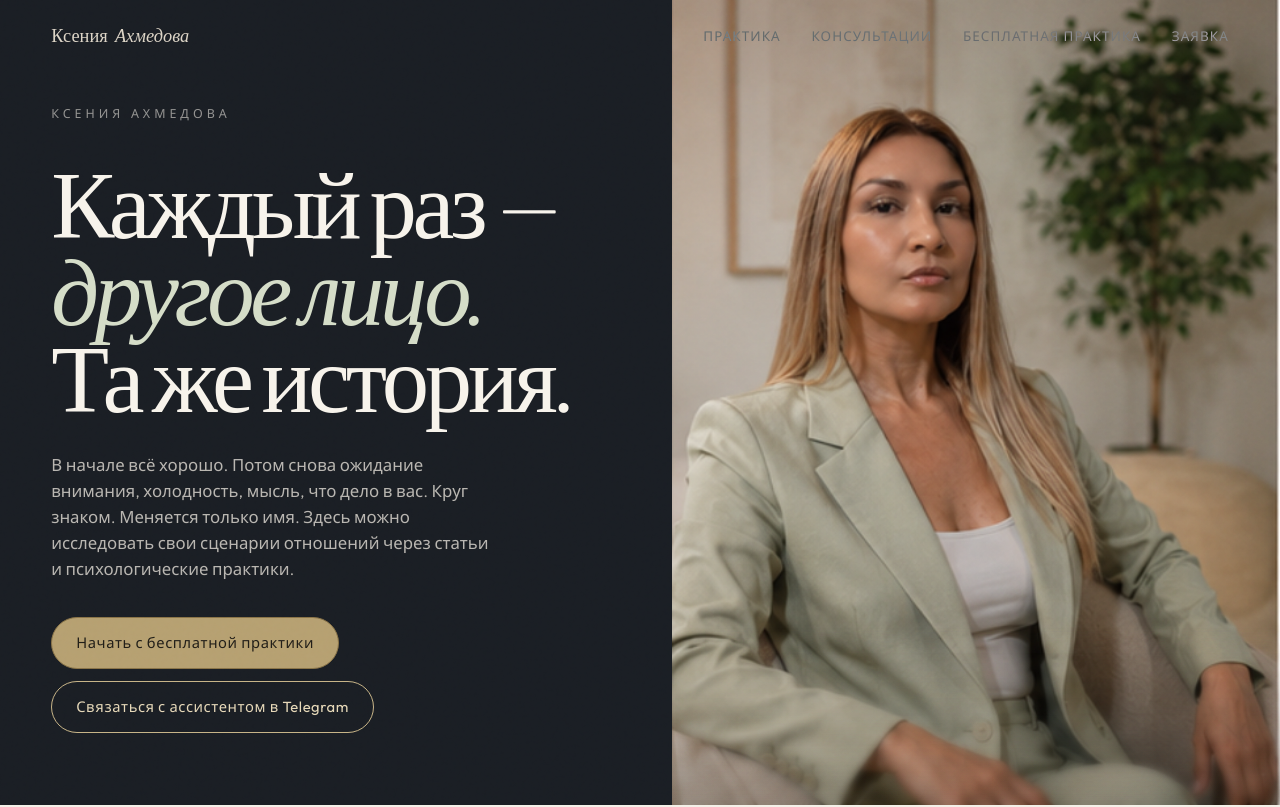
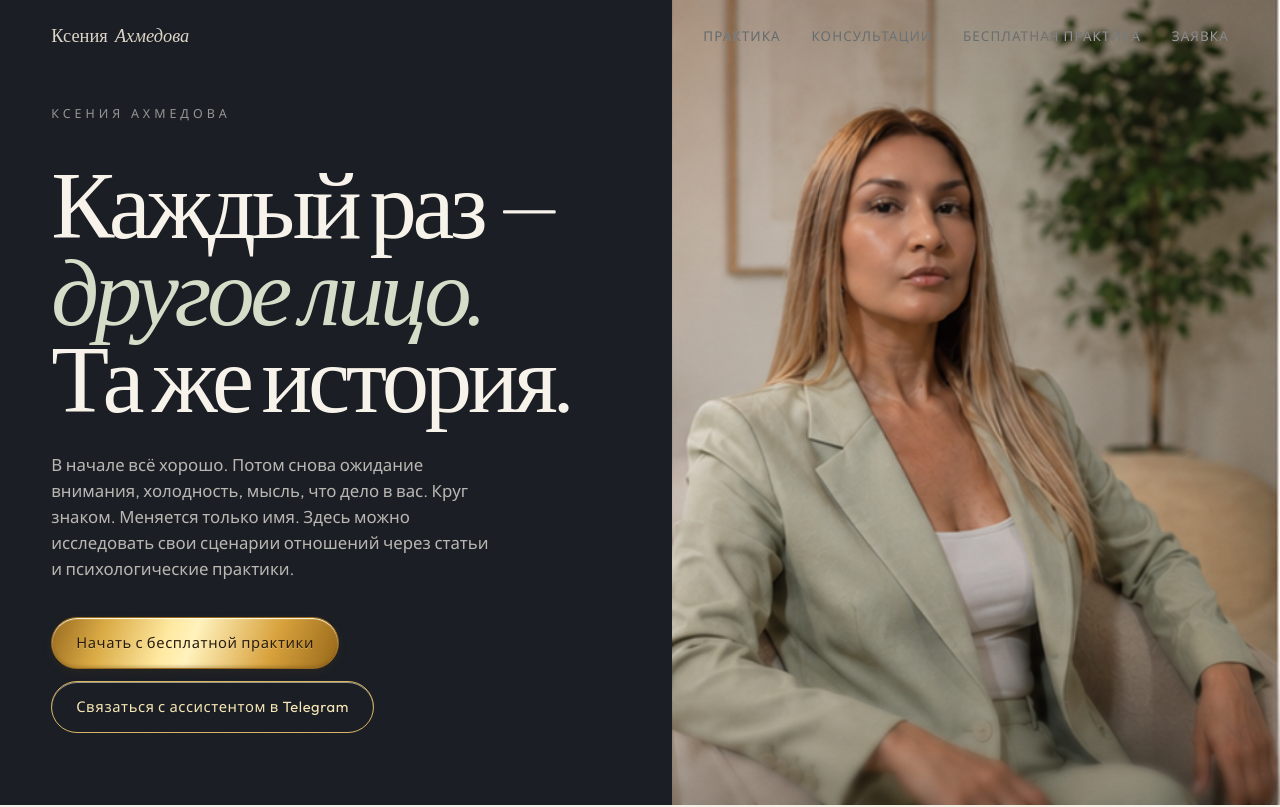
Before and after one commit to marygold60588-pixel/ksenia-ahmedova-site, a React (Vite) app: page / in a window 1280 px wide. Shown: the top 807 px of the page. Built offline with nearby package versions, Linux system fonts and the light colour scheme.

Commit message:
Apply polished metallic gold buttons and golden map-opening control

```diff
--- a/src/styles.css
+++ b/src/styles.css
@@ -2334,59 +2334,68 @@ a {
 }
 
 
-/* Unified restrained champagne-gold button system. Keep layout and form behavior intact. */
+/* Polished jewelry-gold design, replacing flat beige-gold buttons. */
 :root {
-  --button-gold: #B6A071;
-  --button-gold-hover: #C7B487;
-  --button-gold-deep: #8A7448;
-  --button-gold-ink: #211E18;
+  --gold-shadow: #78531C;
+  --gold-edge: #96671D;
+  --gold-highlight: #FFF1BC;
+  --gold-ink: #291B0B;
+  --gold-metal: linear-gradient(110deg, #98691F 0%, #D9A943 18%, #FFE9A0 40%, #FFF2BC 49%, #D8A13C 76%, #966719 100%);
+  --gold-metal-hover: linear-gradient(110deg, #A87823 0%, #E5B64F 18%, #FFF2C2 43%, #FFFADE 53%, #DDA742 79%, #9F711F 100%);
 }
 .btn-solid,
 .btn-light,
 .instrument-form button {
-  background: var(--button-gold);
-  border-color: var(--button-gold-deep);
-  color: var(--button-gold-ink);
+  background: var(--gold-metal);
+  border: 1px solid var(--gold-edge);
+  color: var(--gold-ink);
+  box-shadow: inset 0 1px 1px rgba(255,255,238,.95), inset 0 -2px 3px rgba(100,61,11,.27), 0 3px 9px rgba(98,66,22,.15);
+  text-shadow: 0 1px 0 rgba(255,245,213,.35);
 }
 .btn-solid:hover,
 .btn-light:hover,
 .instrument-form button:hover {
-  background: var(--button-gold-hover);
-  border-color: var(--button-gold-deep);
-  color: var(--button-gold-ink);
+  background: var(--gold-metal-hover);
+  border-color: var(--gold-shadow);
+  color: var(--gold-ink);
 }
 .btn-ghost {
   background: transparent;
-  border-color: var(--button-gold-deep);
-  color: var(--button-gold-deep);
+  border: 1px solid var(--gold-edge);
+  color: #78531C;
+  box-shadow: inset 0 1px 0 rgba(255,245,218,.55);
 }
 .btn-ghost:hover {
-  background: rgba(182, 160, 113, 0.13);
-  border-color: var(--button-gold-deep);
-  color: var(--button-gold-deep);
-}
-.hero .btn-ghost {
-  color: #E7D9B9;
-  border-color: #C7B487;
-}
-.hero .btn-ghost:hover {
-  color: #fff7e6;
-  background: rgba(182, 160, 113, 0.23);
-  border-color: #E7D9B9;
-}
+  background: linear-gradient(115deg, rgba(223,176,77,.17), rgba(255,239,185,.45), rgba(191,141,45,.18));
+  border-color: var(--gold-shadow);
+  color: #6F4A17;
+}
+.hero .btn-ghost { color: #F7E6B5; border-color: #D9B663; }
+.hero .btn-ghost:hover { color: #FFF3CF; border-color: #FFF1BC; }
 .magnet-hero .btn-solid,
-.magnet-hero .btn-solid:hover {
-  color: var(--button-gold-ink);
-}
+.magnet-hero .btn-solid:hover { color: var(--gold-ink); }
 .intent-row label.is-on,
 .magnet-reactions label.is-on {
-  background: var(--button-gold);
-  border-color: var(--button-gold-deep);
-  color: var(--button-gold-ink);
-}
-.btn:focus-visible,
-.instrument-form button:focus-visible {
-  outline: 2px solid var(--button-gold-deep);
+  background: var(--gold-metal);
+  border-color: var(--gold-edge);
+  color: var(--gold-ink);
+}
+.instrument-toggle .instrument-hint {
+  display: inline-flex;
+  align-items: center;
+  justify-content: center;
+  min-height: 2.65rem;
+  padding: .65rem 1.45rem;
+  border-radius: 999px;
+  border: 1px solid var(--gold-edge);
+  background: var(--gold-metal);
+  color: var(--gold-ink);
+  box-shadow: inset 0 1px 1px rgba(255,255,238,.9), inset 0 -2px 3px rgba(100,61,11,.24), 0 3px 9px rgba(98,66,22,.12);
+  letter-spacing: .12em;
+}
+.instrument-toggle:hover .instrument-hint { background: var(--gold-metal-hover); }
+.btn:focus-visible, .instrument-toggle:focus-visible, .instrument-form button:focus-visible {
+  outline: 2px solid var(--gold-shadow);
   outline-offset: 3px;
 }
 
```
